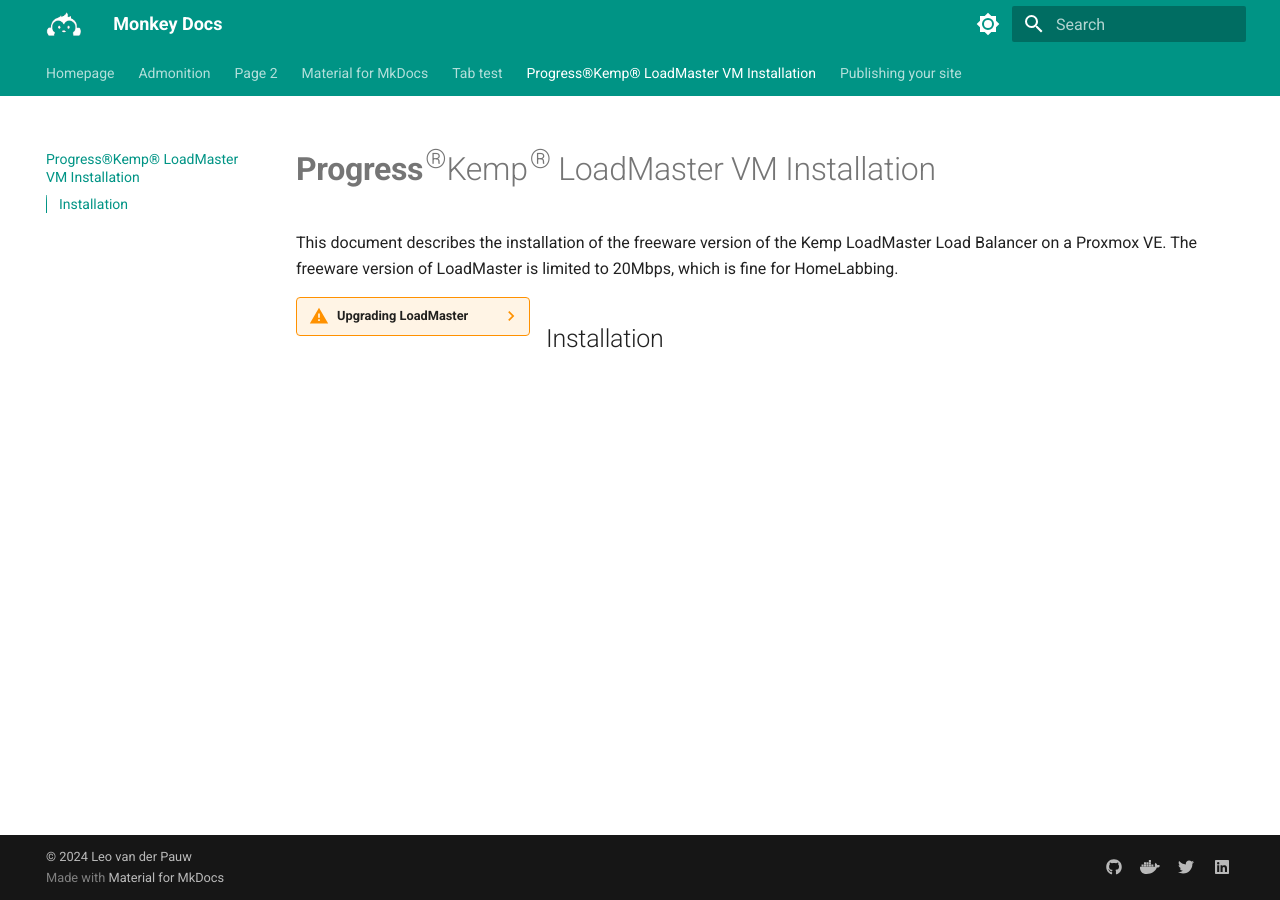
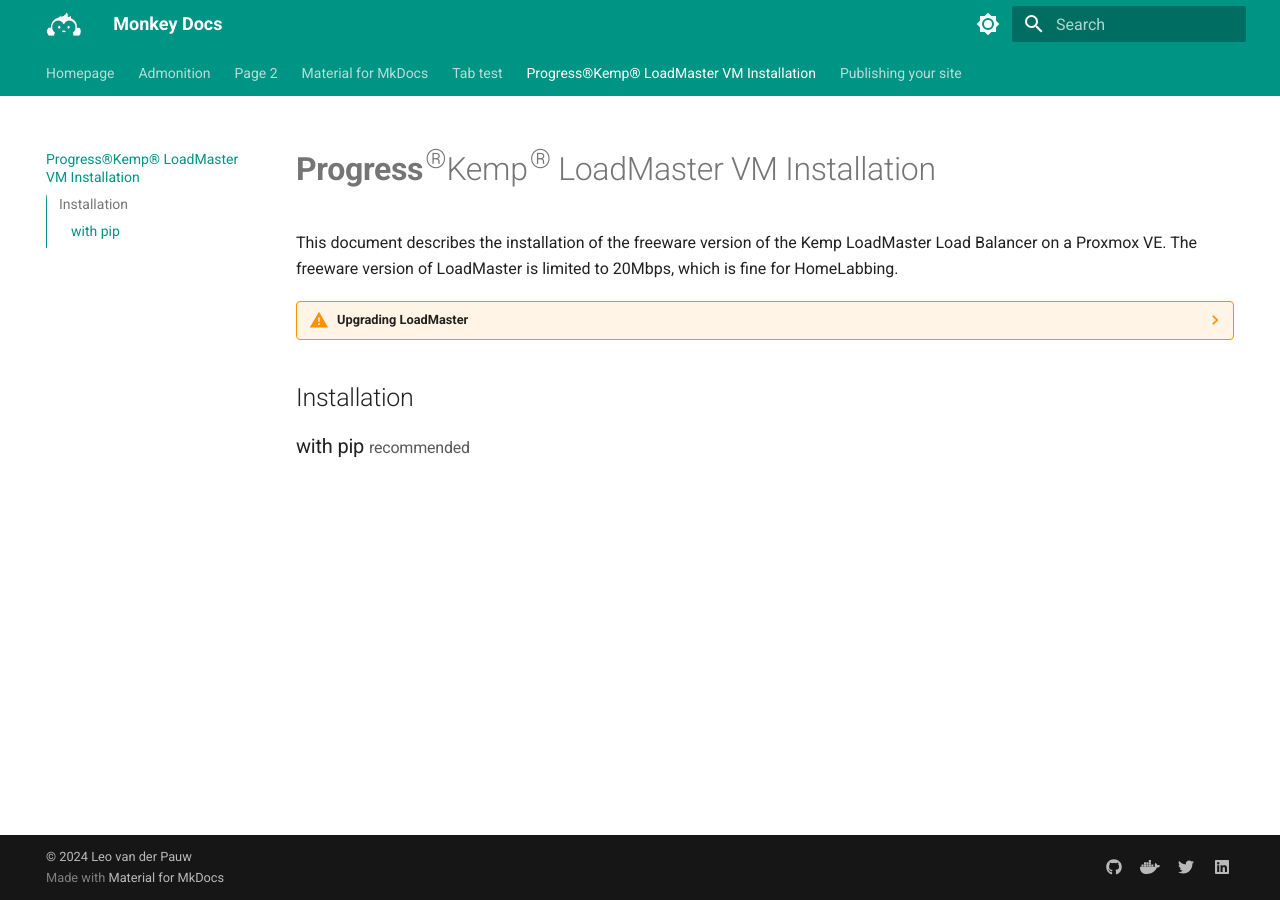
Before and after one commit to lp182501/mkdocs, an MkDocs documentation site: the page built from docs/page5.md, in a window 1280 px wide. Built offline with MkDocs 1.6.1 and Material for MkDocs 9.7.7, drawn with Linux system fonts in a browser that asks for light colours.

Commit message:
Update page5.md

```diff
--- a/docs/page5.md
+++ b/docs/page5.md
@@ -1,8 +1,10 @@
 # **Progress**<sup>&reg;</sup>Kemp<sup>&reg;</sup> LoadMaster VM Installation
 This document describes the installation of the freeware version of the Kemp LoadMaster Load Balancer on a Proxmox VE.
 The freeware version of LoadMaster is limited to 20Mbps, which is fine for HomeLabbing.
-??? warning inline "Upgrading LoadMaster"
+??? warning "Upgrading LoadMaster"
     It is not possible to upgrade the freeware version of LoadMaster without doing a complete install.<br>
     This means backing up the old version, installing a new version and restoring the backup.
 
 ## Installation
+
+### with pip <small>recommended</small> { #with-pip data-toc-label="with pip" }
```
